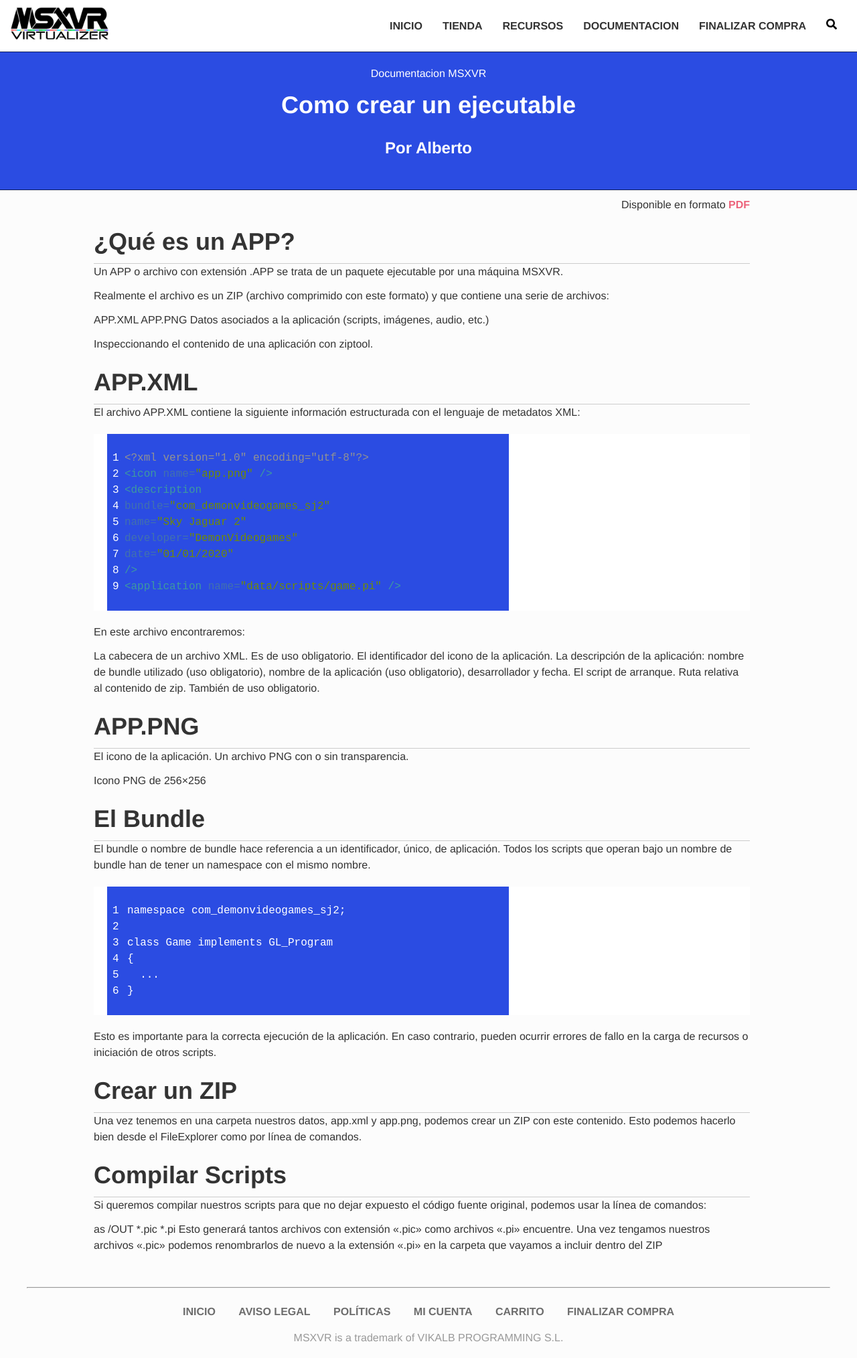
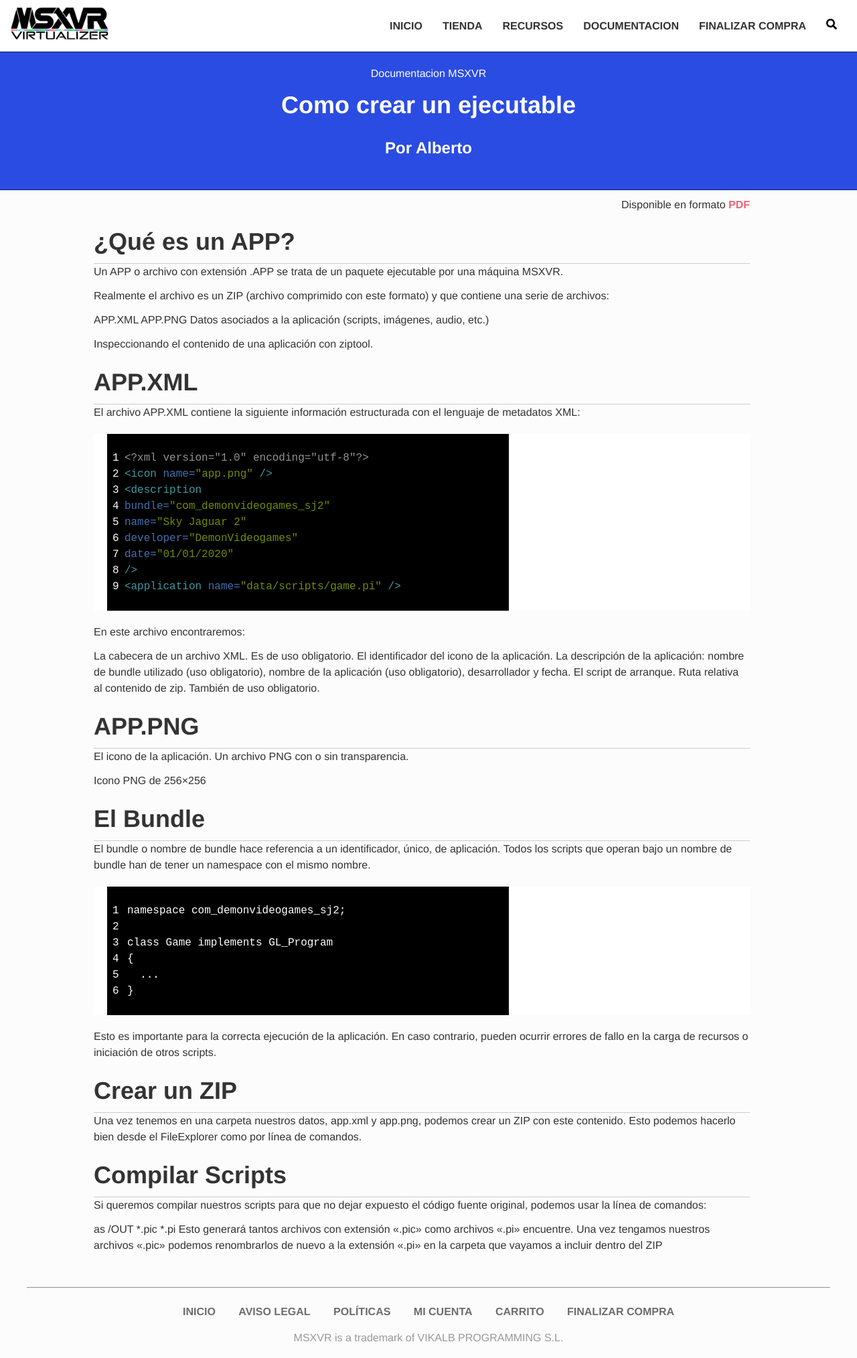
Before and after one commit to msxrv/msxrv.github.io, a Jekyll site: the page built from _documents/como_crear_app.md, in a window 1280 px wide. Shown: the whole page at 67% size. Built offline with Jekyll 4.4.1, drawn with Linux system fonts in a browser that asks for light colours.

Commit message:
Added highlighting

```diff
--- a/assets/css/msxvr.css
+++ b/assets/css/msxvr.css
@@ -196,7 +196,7 @@ a:visited {
 }
 
 code {
-    background-color: rgb(43, 76, 226);
+    background-color: black;
     color:rgb(255, 255, 255);
     display: block;
     margin: 20px;
```
